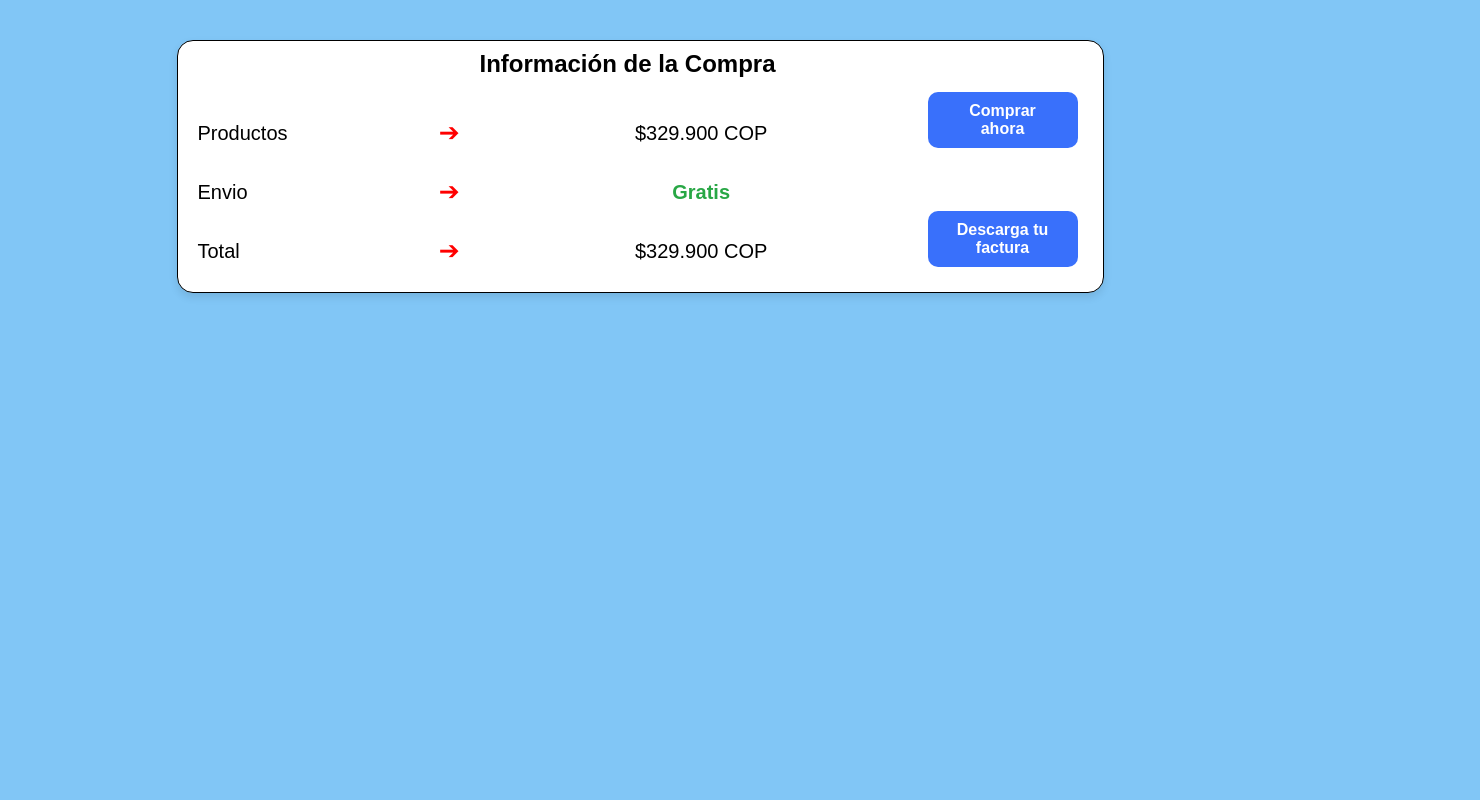
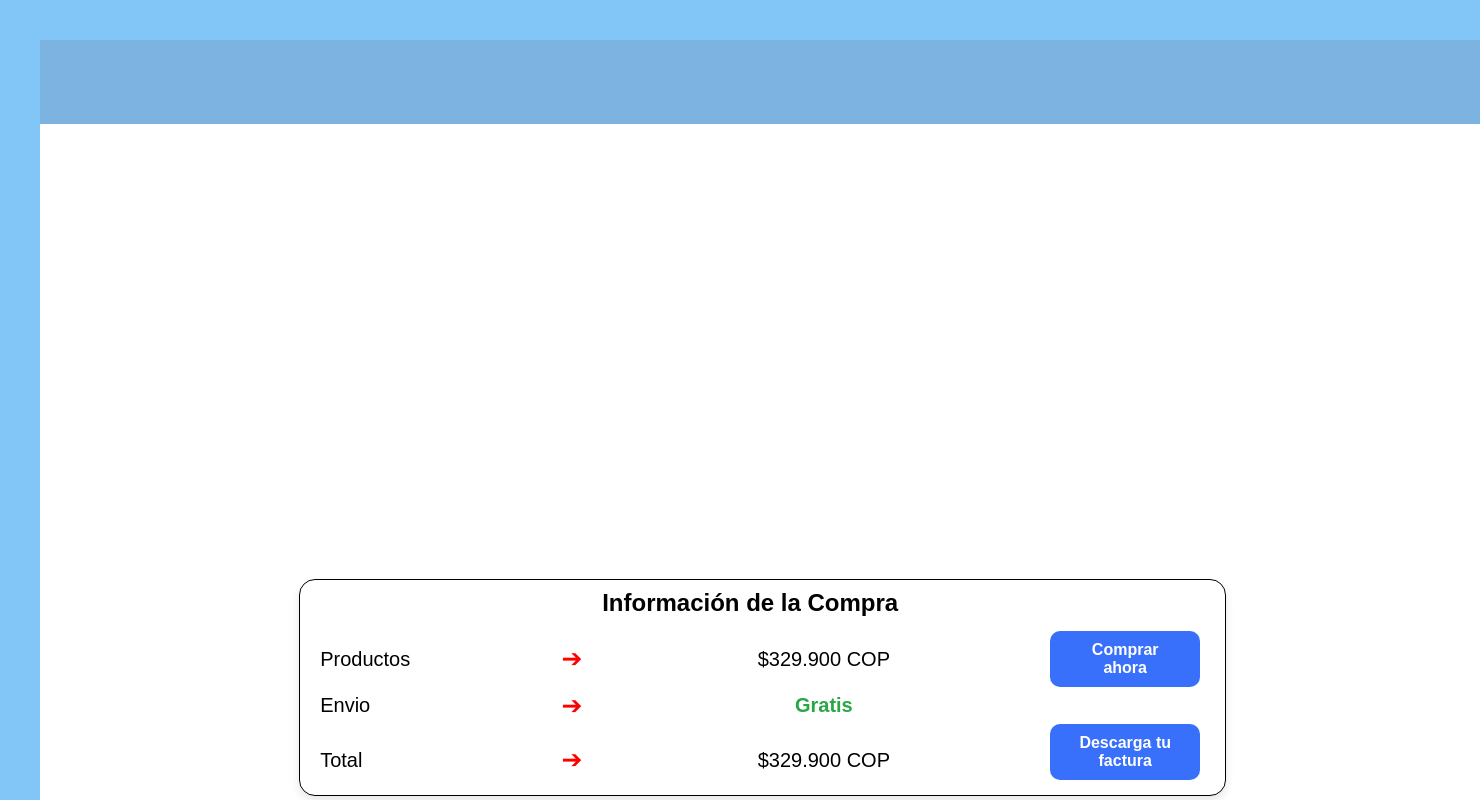
Before and after one commit to jhojang02/PazveBoost, a React (Vite) app: page / in a window 1280 px wide. Shown: the top 800 px of the page, 1480 px wide, since content can reach past the window. Built offline with nearby package versions, Linux system fonts and the light colour scheme.

Commit message:
Contenedores-Carrito

```diff
--- a/src/pages/carritodecompras/ShoppingCart.css
+++ b/src/pages/carritodecompras/ShoppingCart.css
@@ -1,3 +1,17 @@
+.container{
+    width: 1440px;
+    height: 776px;
+    background-color: white;
+    position: relative;
+}
+
+.header-shopping-cart-container{
+    background-color: #3F8FD2;
+    opacity: 0.68;
+    width: 1440px;
+    height: 84px;
+}
+
 .shopping-cart-container {
     font-family: Arial, sans-serif;
     border: 1px solid black;
@@ -7,6 +21,11 @@
     margin: auto;
     box-shadow: 0 4px 8px rgba(0, 0, 0, 0.1);
     background-color: white;
+
+    position: absolute;
+    bottom: 0;
+    left: 18%;
+    margin-bottom: 20px;
 }
 
 .title {
@@ -58,7 +77,6 @@
     font-size: 16px;
     font-weight: bold;
     margin-left: auto;
-    margin-bottom: 25px;
     width: 150px;
     text-align: center;
 }
@@ -75,6 +93,7 @@
 .action-button.secondary {
     background-color: #3970FB;
     color: white;
+    margin-bottom: 15px;
 }
 
 .action-button.secondary:hover {
--- a/src/pages/carritodecompras/ShoppingCart.jsx
+++ b/src/pages/carritodecompras/ShoppingCart.jsx
@@ -6,6 +6,8 @@ const ShoppingCart = () => {
     const totalCost = "$329.900 COP";
 
     return (
+        <div className='container'>
+            <div className='header-shopping-cart-container'></div>
             <div className="shopping-cart-container">
                 <p className="title">Información de la Compra</p>
 
@@ -30,6 +32,7 @@ const ShoppingCart = () => {
                     <button className="action-button secondary">Descarga tu factura</button>
                 </div>
             </div>
+        </div>
     )
 }
 
```
Lines whose indentation alone changed are shown as unchanged.
